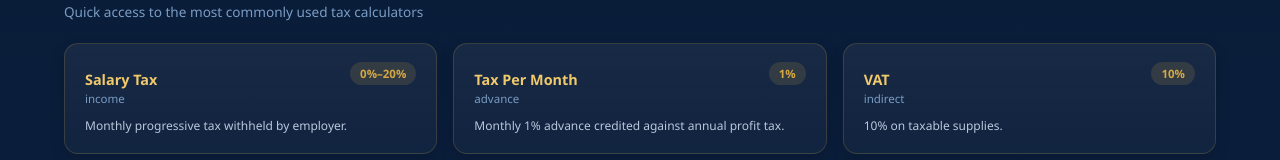
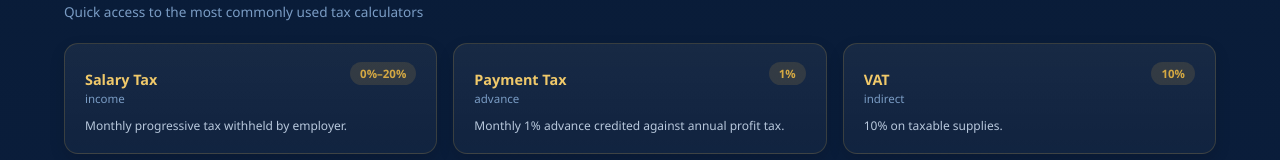
Before and after one commit to doeunbunheng/tax_calcalate, a React (Vite) app: page / in a window 1280 px wide. Shown: the part 625-785 px from the top of the page. Built offline with nearby package versions, Linux system fonts and the light colour scheme; a web font is replaced by a local one.

Commit message:
fix: rename Tax Per Month -> Payment Tax, KH back to ប្រាក់រំដោះពន្ធ

```diff
--- a/src/data.js
+++ b/src/data.js
@@ -7,7 +7,7 @@ export const T = {
     appSub: "ITC Economy for Engineers | 18 Tax Calculators",
     taxes18: "18 Taxes",
     tabs: {
-      overview: "Overview", salary: "Salary Tax",       prepayment: "Tax Per Month",
+      overview: "Overview", salary: "Salary Tax",       prepayment: "Payment Tax",
       vat: "VAT", special: "Special Tax", withholding: "Withholding Tax",
       lighting: "Public Lighting Tax", accommodation: "Accommodation Tax",
       dividend: "Dividend Tax", minimum: "Minimum Tax", rent: "Rent & Land Tax",
@@ -138,11 +138,11 @@ export const T = {
       benefitNote: "Travel (per labor law), Uniform (all staff), and NSSF contributions are exempt from fringe benefit tax.",
     },
     prepayment: {
-      title: "Tax Per Month Calculator", sub: "Monthly 1% advance payment toward annual profit tax.",
+      title: "Payment Tax Calculator", sub: "Monthly 1% advance payment toward annual profit tax.",
       formula: "Formula", formulaVal: "Base = Revenue / 1.1 → Tax = Base × 1%",
       whoPays: "Who Pays", whoPaysVal: "Enterprises registered for VAT.",
       due: "Due", dueVal: "1st–20th of following month.",
-      calcTitle: "Tax Per Month",
+      calcTitle: "Payment Tax",
       monthLabels: ["January","February","March","April","May","June","July","August","September","October","November","December"],
       monthCol: "Month", revenueCol: "Revenue (incl. VAT)", baseCol: "Base (/1.10)",
       prepaymentCol: "Tax (1%)",
@@ -209,7 +209,7 @@ export const T = {
     appSub: "ITC សេដ្ឋកិច្ចសម្រាប់វិស្វករ | ម៉ាស៊ីនគិតពន្ធ ១៨ ប្រភេទ",
     taxes18: "ពន្ធ ១៨",
     tabs: {
-      overview: "ទិដ្ឋភាពទូទៅ", salary: "ពន្ធបៀវត្ស",       prepayment: "ពន្ធប្រចាំខែ",
+      overview: "ទិដ្ឋភាពទូទៅ", salary: "ពន្ធបៀវត្ស",       prepayment: "ប្រាក់រំដោះពន្ធ",
       vat: "អាករ VAT", special: "អាករពិសេស", withholding: "ពន្ធកាត់ទុក",
       lighting: "ពន្ធបំភ្លឺសាធារណៈ", accommodation: "អាករស្នាក់នៅ",
       dividend: "ពន្ធភាគលាភ", minimum: "ពន្ធអប្បបរមា", rent: "ពន្ធជួលដី",
@@ -340,11 +340,11 @@ export const T = {
       benefitNote: "ប្រាក់ធ្វើដំណើរ ឯកសណ្ឋាន និង NSSF មិនជាប់ពន្ធអត្ថប្រយោជន៍ទេ។",
     },
     prepayment: {
-      title: "ម៉ាស៊ីនគិតពន្ធប្រចាំខែ", sub: "ការបង់ជាមុន ១% ប្រចាំខែសម្រាប់ពន្ធចំណេញ។",
+      title: "ម៉ាស៊ីនគិតប្រាក់រំដោះពន្ធ", sub: "ការបង់ជាមុន ១% ប្រចាំខែសម្រាប់ពន្ធចំណេញ។",
       formula: "រូបមន្ត", formulaVal: "Base = ចំណូល / ១.១ → ពន្ធ = Base × ១%",
       whoPays: "អ្នកបង់", whoPaysVal: "សហគ្រាសដែលបានចុះ VAT ។",
       due: "កាលបរិច្ឆេទ", dueVal: "ថ្ងៃទី ១–២០ នៃខែបន្ទាប់។",
-      calcTitle: "ពន្ធប្រចាំខែ",
+      calcTitle: "ប្រាក់រំដោះពន្ធ",
       monthLabels: ["មករា","កុម្ភៈ","មីនា","មេសា","ឧសភា","មិថុនា","កក្កដា","សីហា","កញ្ញា","តុលា","វិច្ឆិកា","ធ្នូ"],
       monthCol: "ខែ", revenueCol: "ចំណូល (រួម VAT)", baseCol: "មូលដ្ឋាន (/១.១០)",
       prepaymentCol: "ពន្ធ (១%)",
@@ -570,7 +570,7 @@ export const fmt = (n) => Math.round(n || 0).toLocaleString("en-US") + " ៛";
 
 export const TAXES = [
   { id: "salary", en: "Salary Tax", kh: "ពន្ធលើប្រាក់បៀវត្ស", cat: "income", icon: "", rate: "0%–20%", due: "20th of following month", formulaEn: "Taxable = Gross − (Deps × 150,000) → Tax = Taxable × Rate − Offset", formulaKh: "ជាប់ពន្ធ = ប្រាក់ − (ចំនួនបន្ទុក × ១៥០,០០០) → ពន្ធ = ជាប់ × អត្រា", defEn: "Monthly progressive tax withheld by employer.", defKh: "ពន្ធលើប្រាក់បៀវត្ស គឺជាពន្ធដែលគិតលើប្រាក់ខែប្រចាំខែរបស់និយោជិត។ និយោជកត្រូវកាត់ពន្ធនេះពីប្រាក់ខែរបស់និយោជិត ហើយបង់ជូនពន្ធដារ។ ពន្ធនេះគិតតាមអត្រាកំណើនជាថ្នាក់ៗ។" },
-  { id: "prepayment", en: "Tax Per Month", kh: "ពន្ធប្រចាំខែ", cat: "advance", icon: "", rate: "1%", due: "1st–20th of following month", formulaEn: "Base = Revenue / 1.1 → Tax = Base × 1%", formulaKh: "Base = ចំណូល / ១.១ → ពន្ធ = Base × ១%", defEn: "Monthly 1% advance credited against annual profit tax.", defKh: "ពន្ធប្រចាំខែ គឺជាពន្ធដែលសហគ្រាសត្រូវបង់ជាមុនជារៀងរាល់ខែ ដោយគណនាលើផលរបរប្រចាំខែមិនរួមបញ្ចូល VAT។ ពន្ធនេះមិនមែនជា VAT ទេ ប៉ុន្តែជាប្រាក់បង់មុនសម្រាប់កាត់កងជាមួយពន្ធលើប្រាក់ចំណូលប្រចាំឆ្នាំនៅចុងឆ្នាំ។" },
+  { id: "prepayment", en: "Payment Tax", kh: "ប្រាក់រំដោះពន្ធ", cat: "advance", icon: "", rate: "1%", due: "1st–20th of following month", formulaEn: "Base = Revenue / 1.1 → Tax = Base × 1%", formulaKh: "Base = ចំណូល / ១.១ → ពន្ធ = Base × ១%", defEn: "Monthly 1% advance credited against annual profit tax.", defKh: "ពន្ធប្រចាំខែ គឺជាពន្ធដែលសហគ្រាសត្រូវបង់ជាមុនជារៀងរាល់ខែ ដោយគណនាលើផលរបរប្រចាំខែមិនរួមបញ្ចូល VAT។ ពន្ធនេះមិនមែនជា VAT ទេ ប៉ុន្តែជាប្រាក់បង់មុនសម្រាប់កាត់កងជាមួយពន្ធលើប្រាក់ចំណូលប្រចាំឆ្នាំនៅចុងឆ្នាំ។" },
   { id: "vat", en: "VAT", kh: "អាករលើតម្លៃបន្ថែម", cat: "indirect", icon: "", rate: "10%", due: "20th of following month", formulaEn: "Net VAT = Output VAT − Input VAT", formulaKh: "VAT = Output − Input", defEn: "10% on taxable supplies.", defKh: "VAT ឬ អាករលើតម្លៃបន្ថែម គឺជាអាករដែលគិតលើការលក់ទំនិញ និងសេវាកម្ម។ អត្រាស្តង់ដារគឺ ១០%។ សម្រាប់អាជីវកម្មដែលបានចុះបញ្ជី VAT អាចមាន Output VAT ពេលលក់ និង Input VAT ពេលទិញ។" },
   { id: "special", en: "Special Tax", kh: "អាករពិសេស", cat: "indirect", icon: "", rate: "3%–35%", due: "20th of following month", formulaEn: "Base × Rate", formulaKh: "Base × អត្រា", defEn: "Excise tax on alcohol, beer, cigarettes, drinks, cement, services.", defKh: "អាករពិសេស គឺជាអាករបន្ថែមដែលគិតលើទំនិញ ឬសេវាកម្មពិសេសមួយចំនួន ដូចជា ស្រា បៀរ បារី ស៊ីហ្គា ភេសជ្ជៈ ស៊ីម៉ង់ត៍ សេវាកម្សាន្ត និងទូរគមនាគមន៍។ អត្រាអាករខុសគ្នាតាមប្រភេទទំនិញ។" },
   { id: "withholding", en: "Withholding Tax", kh: "ពន្ធកាត់ទុក", cat: "advance", icon: "", rate: "4%–15%", due: "15th of following month", formulaEn: "WHT = Gross × Rate", formulaKh: "ពន្ធ = ប្រាក់ × អត្រា", defEn: "Deducted at source on various payments.", defKh: "ពន្ធកាត់ទុក គឺជាពន្ធដែលអ្នកបង់ប្រាក់ត្រូវកាត់ទុកពីប្រាក់សរុប មុនពេលបង់ទៅឱ្យអ្នកទទួលប្រាក់។ បន្ទាប់មក អ្នកបង់ប្រាក់ត្រូវយកពន្ធដែលបានកាត់ទុកនោះទៅបង់ជូនពន្ធដារ។" },
```
